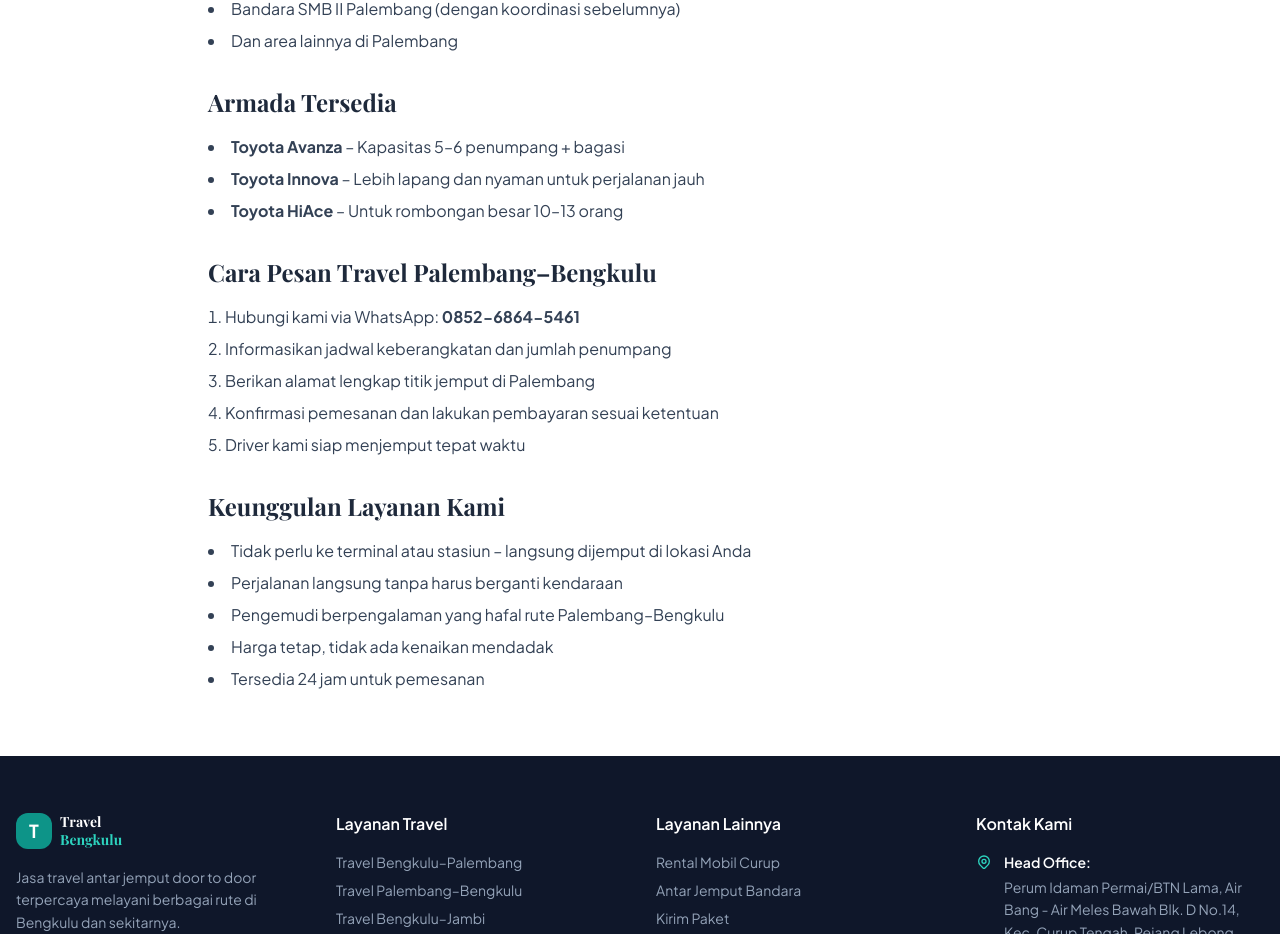
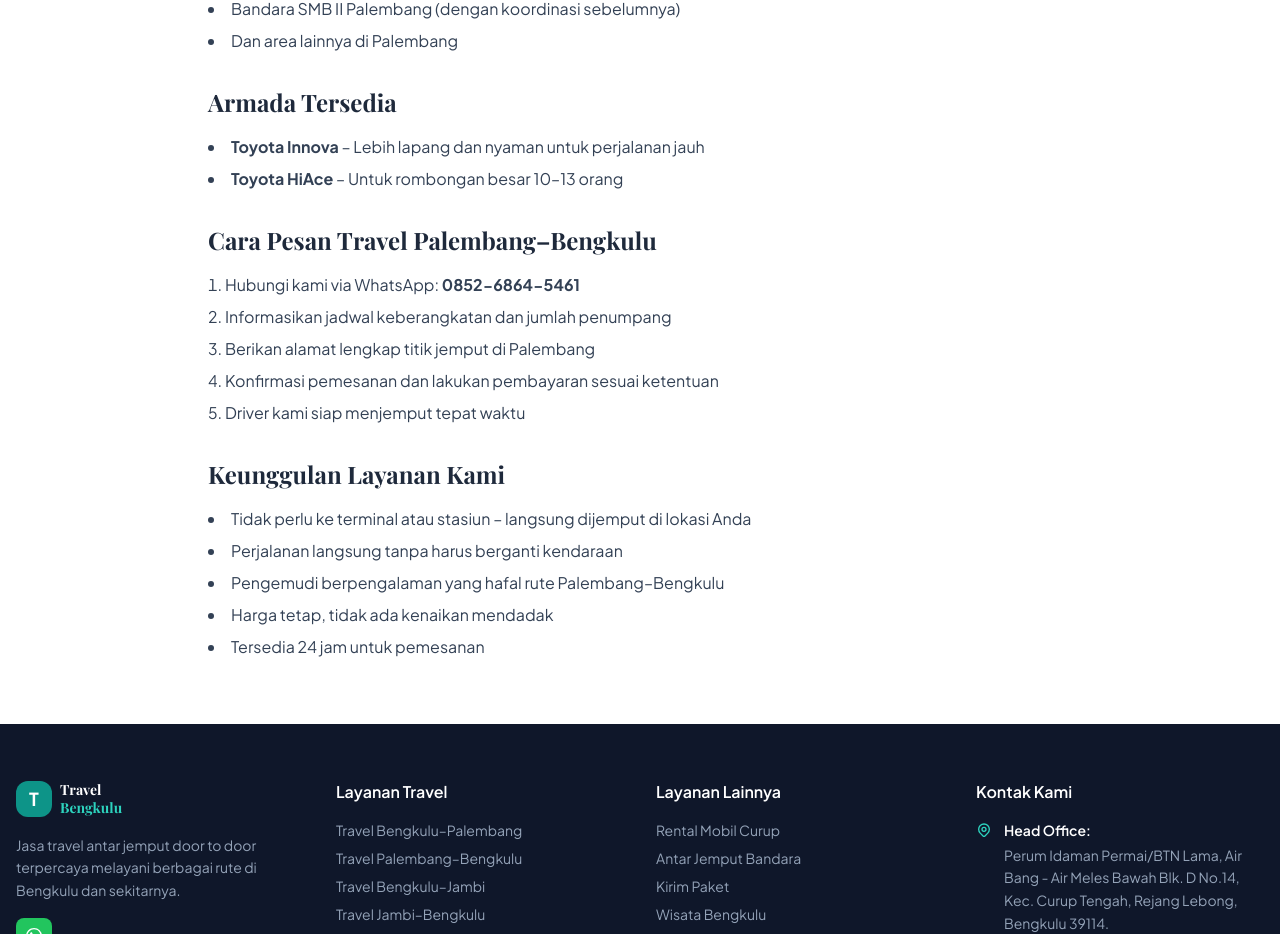
Before and after one commit to aspanrio-stack/Travel-bengkulu-V6, a Next.js app: page /travel-palembang-bengkulu in a window 1280 px wide. Shown: the part 1295-2229 px from the top of the page. Built offline with nearby package versions, Linux system fonts and the light colour scheme.

Commit message:
Update page.tsx

```diff
--- a/src/app/travel-palembang-bengkulu/page.tsx
+++ b/src/app/travel-palembang-bengkulu/page.tsx
@@ -69,7 +69,6 @@ export default function TravelPalembangBengkulu() {
 
       <h2>Armada Tersedia</h2>
       <ul>
-        <li><strong>Toyota Avanza</strong> – Kapasitas 5–6 penumpang + bagasi</li>
         <li><strong>Toyota Innova</strong> – Lebih lapang dan nyaman untuk perjalanan jauh</li>
         <li><strong>Toyota HiAce</strong> – Untuk rombongan besar 10–13 orang</li>
       </ul>
```
